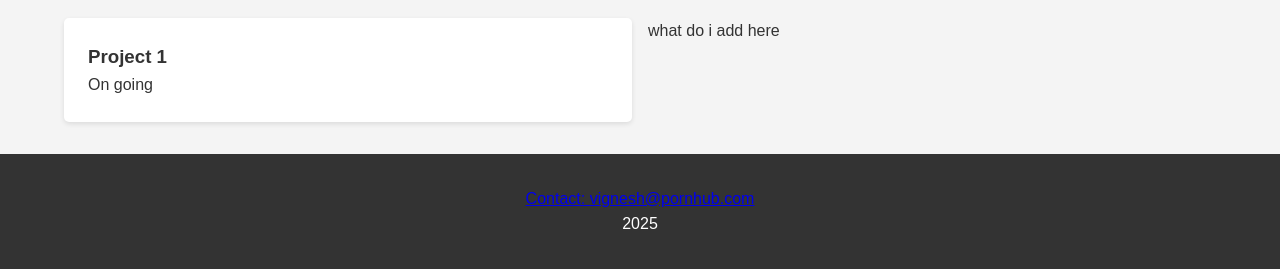
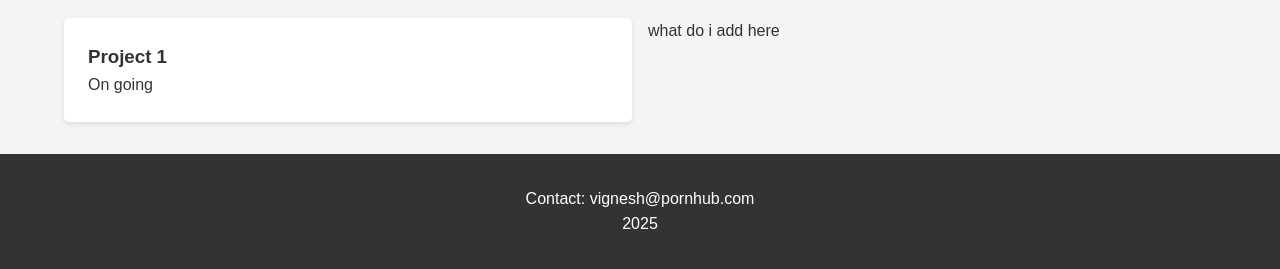
Before and after one commit to amark2005/vicky, a Flask app: page / in a window 1280 px wide. Shown: the part 766-1035 px from the top of the page. Run offline with Flask 3, Linux system fonts and the light colour scheme.

Commit message:
Update style.css

```diff
--- a/static/style.css
+++ b/static/style.css
@@ -72,3 +72,12 @@ footer {
     color: #fff;
     margin-top: 2rem;
 }
+
+#contact a {
+    color: #fff;
+    text-decoration: none;
+}
+
+#contact a:hover {
+    color: #e2e2e2;
+}
```
